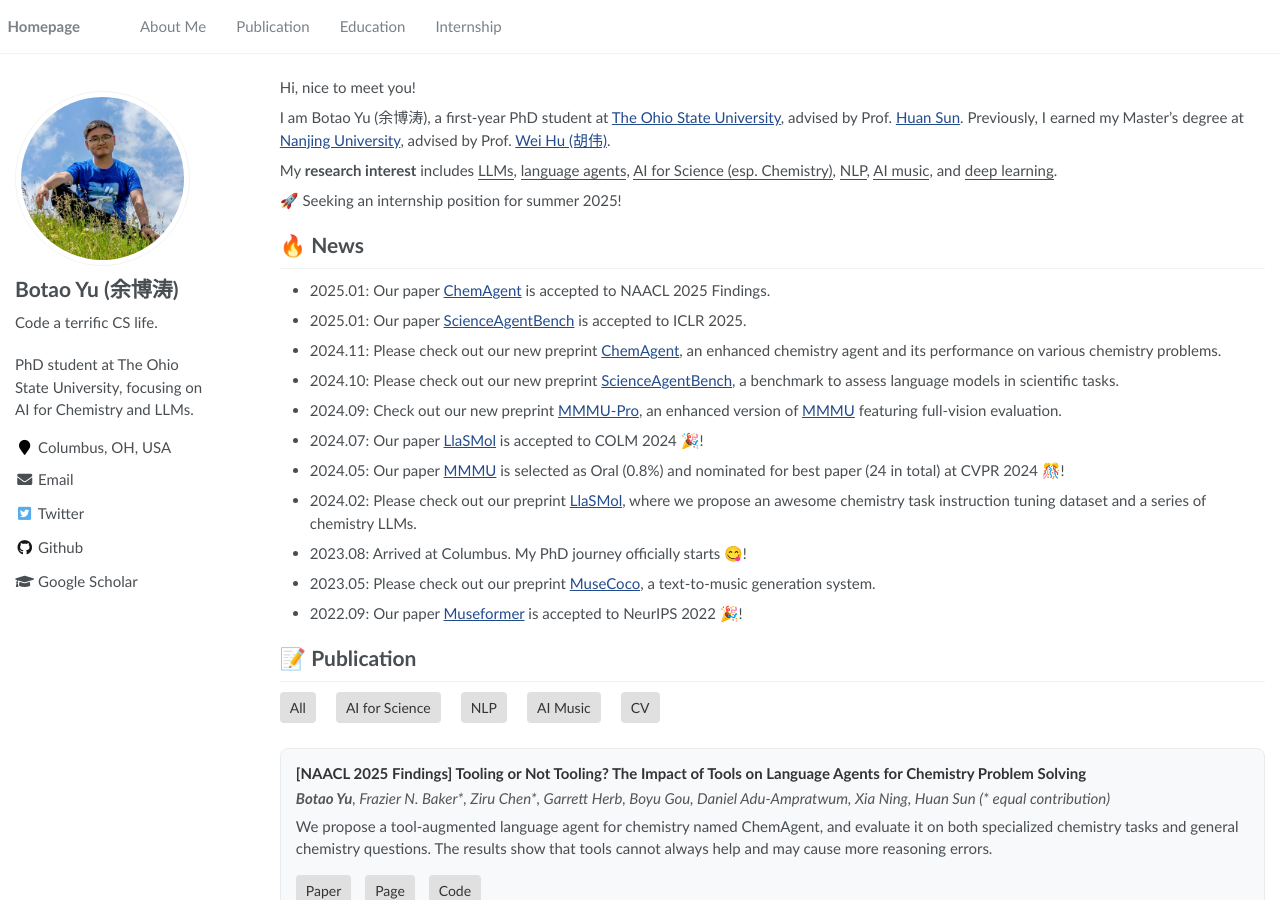
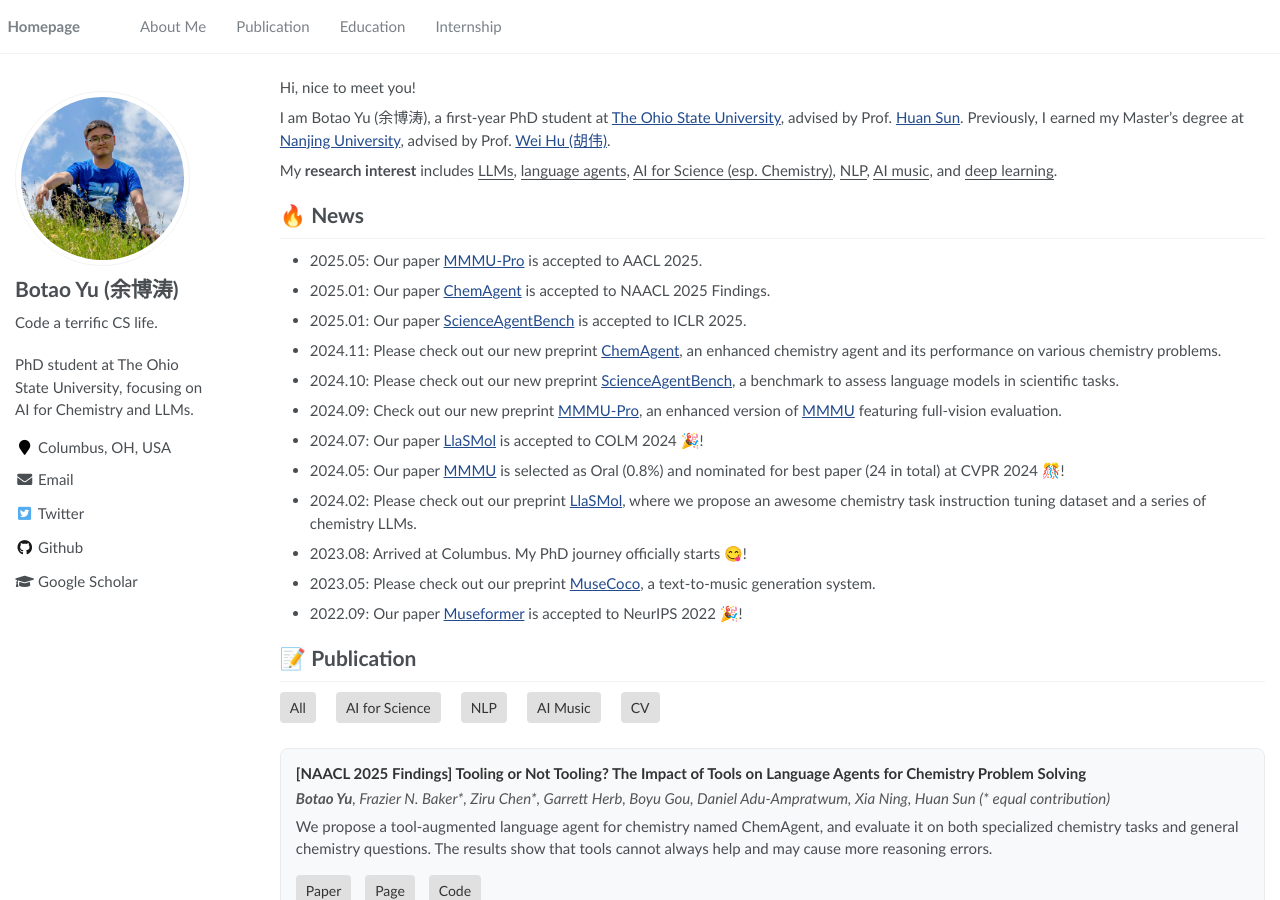
Before and after one commit to btyu/btyu.github.io, a Jekyll site: the page built from _pages/about.md, in a window 1280 px wide and 900 px high. Built offline with Jekyll 4.4.1, drawn with Linux system fonts in a browser that asks for light colours; some of the changed text lies outside the part shown.

Commit message:
Update MMMU-Pro

```diff
--- a/_pages/about.md
+++ b/_pages/about.md
@@ -23,10 +23,11 @@ I am Botao Yu (余博涛), a first-year PhD student at [The Ohio State Universit
 
 My **research interest** includes <u>LLMs</u>, <u>language agents</u>, <u>AI for Science (esp. Chemistry)</u>, <u>NLP</u>, <u>AI music</u>, and <u>deep learning</u>.
 
-🚀 Seeking an internship position for summer 2025!
+<!-- 🚀 Seeking an internship position for summer 2025! -->
 
 
 # 🔥 News
+- 2025.05: Our paper [MMMU-Pro](#pub-mmmupro) is accepted to AACL 2025.
 - 2025.01: Our paper [ChemAgent](#pub-chemagent) is accepted to NAACL 2025 Findings.
 - 2025.01: Our paper [ScienceAgentBench](#pub-scienceagentbench) is accepted to ICLR 2025.
 - 2024.11: Please check out our new preprint [ChemAgent](#pub-chemagent), an enhanced chemistry agent and its performance on various chemistry problems.
```
Also changed, not shown: other parts of _pages/about.md (+1 -1 lines).
